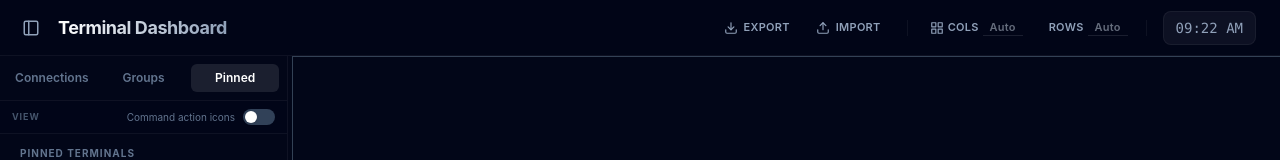
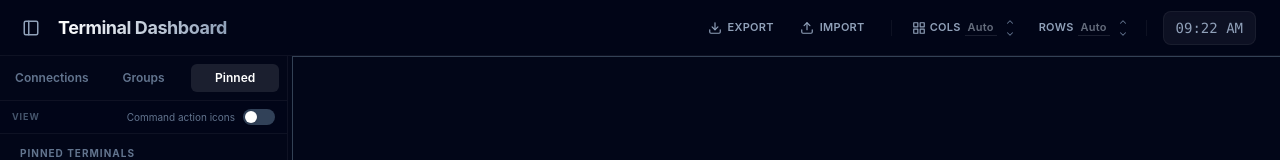
Before and after one commit to aiyoux/terminal-manager, a SvelteKit app: page /pinned in a window 1280 px wide. Shown: the top 160 px of the page. Built offline with nearby package versions, Linux system fonts and the light colour scheme.

Commit message:
feat: up/down arrows for grid COLS and ROWS controls
Add chevron buttons next to the header COLS/ROWS inputs so layout can
be adjusted without typing, clamped to 0–12 (0 = auto).

```diff
--- a/src/routes/(app)/+layout.svelte
+++ b/src/routes/(app)/+layout.svelte
@@ -1208,6 +1208,16 @@
   let now = $state(new Date());
   setInterval(() => { now = new Date(); }, 1000);
 
+  function nudgeGridColumns(delta: number) {
+    const next = Math.max(0, Math.min(12, (currentGridConfig.columns || 0) + delta));
+    setGridLayout(next, currentGridConfig.rows);
+  }
+
+  function nudgeGridRows(delta: number) {
+    const next = Math.max(0, Math.min(12, (currentGridConfig.rows || 0) + delta));
+    setGridLayout(currentGridConfig.columns, next);
+  }
+
   function toggleGridView(connId: string, projectIdOrGroupId: string, e: Event) {
     e.stopPropagation();
     if (gridViewProjectId === projectIdOrGroupId) {
@@ -1279,7 +1289,7 @@
 
       <div class="w-px h-4 bg-white/5 mr-1"></div>
       <div class="flex items-center gap-1.5">
-        <label class="flex items-center gap-1 px-2.5 py-1.5 rounded-lg text-[11px] font-semibold tracking-wide text-slate-400 hover:text-violet-400 hover:bg-violet-500/10 transition-all" data-tooltip="Set fixed grid columns count (leave blank for auto)" data-tooltip-pos="bottom">
+        <div class="flex items-center gap-1 px-2 py-1 rounded-lg text-[11px] font-semibold tracking-wide text-slate-400 hover:text-violet-400 hover:bg-violet-500/10 transition-all" data-tooltip="Set fixed grid columns count (0 = auto)" data-tooltip-pos="bottom">
           <svg xmlns="http://www.w3.org/2000/svg" width="14" height="14" viewBox="0 0 24 24" fill="none" stroke="currentColor" stroke-width="2" stroke-linecap="round" stroke-linejoin="round"><rect x="3" y="3" width="7" height="7"/><rect x="14" y="3" width="7" height="7"/><rect x="3" y="14" width="7" height="7"/><rect x="14" y="14" width="7" height="7"/></svg>
           <span>COLS</span>
           <input
@@ -1288,14 +1298,32 @@
             max="12"
             value={currentGridConfig.columns || ''}
             placeholder="Auto"
-            class="w-10 bg-transparent border-b border-white/10 text-[11px] font-semibold text-slate-300 text-center focus:outline-none focus:border-violet-400 transition-colors [appearance:textfield] [&::-webkit-outer-spin-button]:appearance-none [&::-webkit-inner-spin-button]:appearance-none"
+            class="w-8 bg-transparent border-b border-white/10 text-[11px] font-semibold text-slate-300 text-center focus:outline-none focus:border-violet-400 transition-colors [appearance:textfield] [&::-webkit-outer-spin-button]:appearance-none [&::-webkit-inner-spin-button]:appearance-none"
             oninput={(e) => {
               const val = parseInt((e.target as HTMLInputElement).value) || 0;
-              setGridLayout(val, currentGridConfig.rows);
+              setGridLayout(Math.max(0, Math.min(12, val)), currentGridConfig.rows);
             }}
           />
-        </label>
-        <label class="flex items-center gap-1 px-2.5 py-1.5 rounded-lg text-[11px] font-semibold tracking-wide text-slate-400 hover:text-violet-400 hover:bg-violet-500/10 transition-all" data-tooltip="Set fixed grid rows count (leave blank for auto)" data-tooltip-pos="bottom">
+          <div class="flex flex-col -space-y-0.5 ml-0.5">
+            <button
+              type="button"
+              class="p-0.5 text-slate-500 hover:text-violet-300 rounded leading-none"
+              aria-label="Increase columns"
+              onclick={(e) => { e.preventDefault(); nudgeGridColumns(1); }}
+            >
+              <svg xmlns="http://www.w3.org/2000/svg" width="10" height="10" viewBox="0 0 24 24" fill="none" stroke="currentColor" stroke-width="2.5" stroke-linecap="round" stroke-linejoin="round"><polyline points="18 15 12 9 6 15"/></svg>
+            </button>
+            <button
+              type="button"
+              class="p-0.5 text-slate-500 hover:text-violet-300 rounded leading-none"
+              aria-label="Decrease columns"
+              onclick={(e) => { e.preventDefault(); nudgeGridColumns(-1); }}
+            >
+              <svg xmlns="http://www.w3.org/2000/svg" width="10" height="10" viewBox="0 0 24 24" fill="none" stroke="currentColor" stroke-width="2.5" stroke-linecap="round" stroke-linejoin="round"><polyline points="6 9 12 15 18 9"/></svg>
+            </button>
+          </div>
+        </div>
+        <div class="flex items-center gap-1 px-2 py-1 rounded-lg text-[11px] font-semibold tracking-wide text-slate-400 hover:text-violet-400 hover:bg-violet-500/10 transition-all" data-tooltip="Set fixed grid rows count (0 = auto)" data-tooltip-pos="bottom">
           <span>ROWS</span>
           <input
             type="number"
@@ -1303,13 +1331,31 @@
             max="12"
             value={currentGridConfig.rows || ''}
             placeholder="Auto"
-            class="w-10 bg-transparent border-b border-white/10 text-[11px] font-semibold text-slate-300 text-center focus:outline-none focus:border-violet-400 transition-colors [appearance:textfield] [&::-webkit-outer-spin-button]:appearance-none [&::-webkit-inner-spin-button]:appearance-none"
+            class="w-8 bg-transparent border-b border-white/10 text-[11px] font-semibold text-slate-300 text-center focus:outline-none focus:border-violet-400 transition-colors [appearance:textfield] [&::-webkit-outer-spin-button]:appearance-none [&::-webkit-inner-spin-button]:appearance-none"
             oninput={(e) => {
               const val = parseInt((e.target as HTMLInputElement).value) || 0;
-              setGridLayout(currentGridConfig.columns, val);
+              setGridLayout(currentGridConfig.columns, Math.max(0, Math.min(12, val)));
             }}
           />
-        </label>
+          <div class="flex flex-col -space-y-0.5 ml-0.5">
+            <button
+              type="button"
+              class="p-0.5 text-slate-500 hover:text-violet-300 rounded leading-none"
+              aria-label="Increase rows"
+              onclick={(e) => { e.preventDefault(); nudgeGridRows(1); }}
+            >
+              <svg xmlns="http://www.w3.org/2000/svg" width="10" height="10" viewBox="0 0 24 24" fill="none" stroke="currentColor" stroke-width="2.5" stroke-linecap="round" stroke-linejoin="round"><polyline points="18 15 12 9 6 15"/></svg>
+            </button>
+            <button
+              type="button"
+              class="p-0.5 text-slate-500 hover:text-violet-300 rounded leading-none"
+              aria-label="Decrease rows"
+              onclick={(e) => { e.preventDefault(); nudgeGridRows(-1); }}
+            >
+              <svg xmlns="http://www.w3.org/2000/svg" width="10" height="10" viewBox="0 0 24 24" fill="none" stroke="currentColor" stroke-width="2.5" stroke-linecap="round" stroke-linejoin="round"><polyline points="6 9 12 15 18 9"/></svg>
+            </button>
+          </div>
+        </div>
       </div>
 
       <div class="w-px h-4 bg-white/5 mr-2"></div>
```
